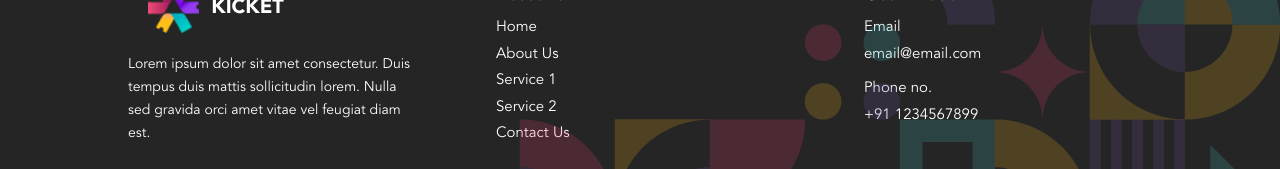
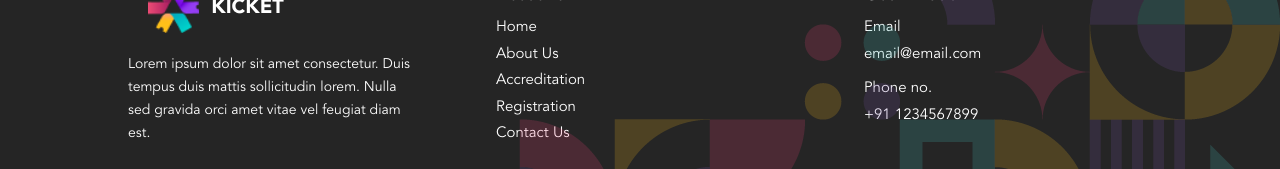
Before and after one commit to sanki92/Kicket, a React (Create React App) app: page / in a window 1280 px wide. Shown: the part 4156-4325 px from the top of the page. Built offline with nearby package versions, Linux system fonts and the light colour scheme; no server answers.

Commit message:
fix: link name in footer

```diff
--- a/src/components/Footer.js
+++ b/src/components/Footer.js
@@ -5,7 +5,7 @@ import footerBg from "../assets/footerbg.png";
 import { useLanguage } from "./LanguageContext";
 
 const Footer = () => {
-  const {language} = useLanguage();
+  const { language } = useLanguage();
   return (
     <div className="relative flex">
       <img src={footerBg} className="absolute bottom-0 right-0" />
@@ -38,8 +38,8 @@ const Footer = () => {
             <ul className="text-[15px] space-y-1">
               <li>{language === "ar" ? "الصفحة الرئيسية" : "Home"}</li>
               <li>{language === "ar" ? "من نحن" : "About Us"}</li>
-              <li>{language === "ar" ? "الخدمة 1" : "Service 1"}</li>
-              <li>{language === "ar" ? "الخدمة 2" : "Service 2"}</li>
+              <li>{language === "ar" ? "الخدمة" : "Accreditation"}</li>
+              <li>{language === "ar" ? "الخدمة " : "Registration"}</li>
               <li>{language === "ar" ? "اتصل بنا" : "Contact Us"}</li>
             </ul>
           </div>
```
